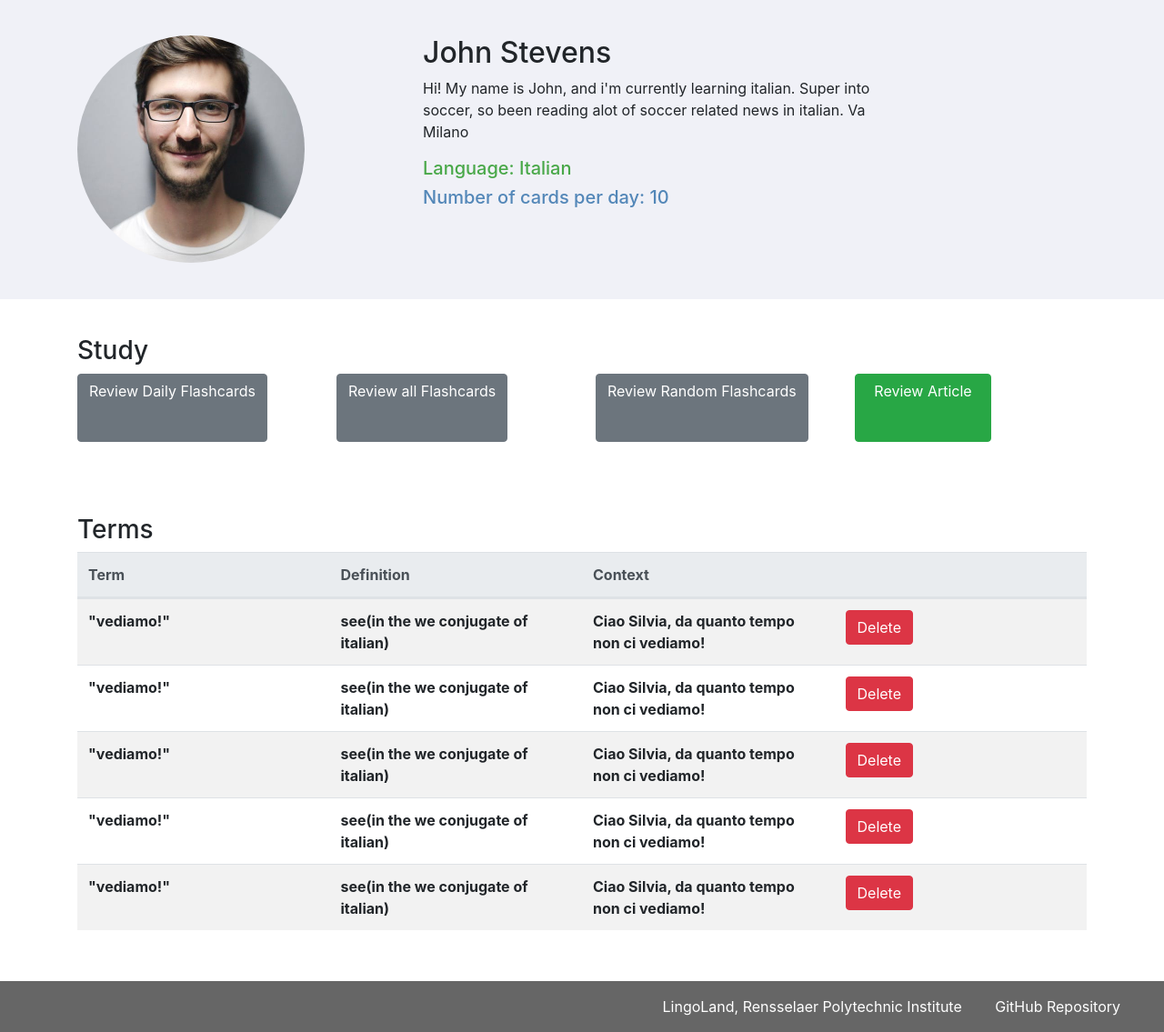
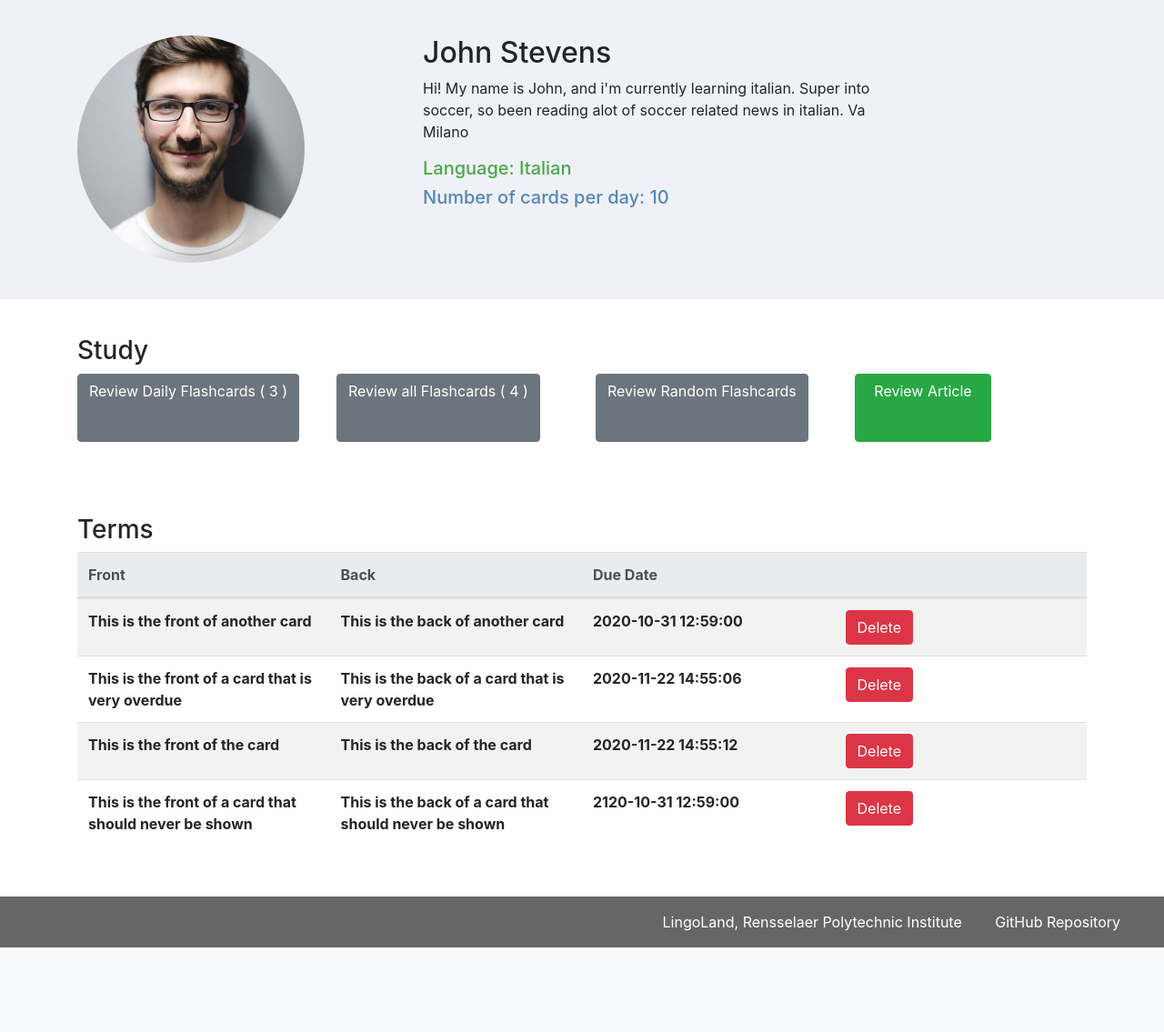
Before and after one commit to lysms/LingoLand, a PHP site: page /dashboard.php in a window 1280 px wide. Shown: the part 63-1198 px from the top of the page at 91% size. After the commit the page ends 1105 px from the top, so only its background shows below. Run offline with PHP 8.4, Linux system fonts and the light colour scheme; data comes from the database, SQL or seed files in the repository; lists and menus that the app fills with data are empty; some libraries are stand-ins or nearby versions.

Commit message:
Card Table + Delete button functionality

```diff
--- a/dashboard/dashboard.js
+++ b/dashboard/dashboard.js
@@ -0,0 +1,10 @@
+function deleteCard(cardID) {
+
+	let cardInfo = new FormData();
+	cardInfo.append("card", "{\"cardid\":\"" + cardID + "\"}");
+
+	let dataUpdate = new XMLHttpRequest();
+	dataUpdate.open("post", "../flashcards/deleteCard.php", true);
+	dataUpdate.send(cardInfo);
+	window.location.reload(true);
+}
--- a/dashboard/dashboard.php
+++ b/dashboard/dashboard.php
@@ -8,6 +8,27 @@
 <?php include('../includes/head.inc.php'); ?>
 
 <?php include('../includes/regular_nav.php'); ?>
+
+<?php
+$userID = 1;
+$query = 'select * from flashcards where userID = '. $userID .' order by duedate';
+$reviewQuery = 'select * from flashcards where duedate <= "' .
+    (new DateTime('now'))->format('Y-m-d H:i:s') . '" and userID = '. $userID;
+
+$reviewCount = 0;
+$cardCount = 0;
+
+$dbOk = false;
+@ $db = new mysqli('localhost', 'root', '', 'lingoland');
+if($db->connect_error){
+    echo "Database Error";
+}
+else{
+    $dbOk = true;
+    $cardCount = $db->query($query)->num_rows;
+    $reviewCount = $db->query($reviewQuery)->num_rows;
+}
+ ?>
 <div id="headerImg">
     <div id="main" class="background-light-grey">
         <div class="container">
@@ -33,11 +54,11 @@
             </div>
             <div class="row">
                 <div class="col-md-3">
-                    <a href="../flashcards/flashcards.php" class="btn btn-secondary activity">Review Daily
-                        Flashcards</a>
+                    <a href="../flashcards/flashcards.php" class="btn btn-secondary activity">Review Daily Flashcards (
+                    <?php echo $reviewCount; ?> )</a>
                 </div>
                 <div class="col-md-3">
-                    <a href="../flashcards/flashcards.php" class="btn btn-secondary activity">Review all Flashcards</a>
+                    <a href="../flashcards/flashcards.php" class="btn btn-secondary activity">Review all Flashcards ( <?php echo $cardCount; ?> )</a>
                 </div>
                 <div class="col-md-3">
                     <a href="../flashcards/flashcards.php" class="btn btn-secondary activity">Review Random
@@ -59,58 +80,36 @@
                     <table class="table table-striped">
                         <thead class='thead-light'>
                             <tr class="d-flex">
-                                <th class="col-3">Term</th>
-                                <th class="col-3">Definition</th>
-                                <th class="col-3">Context</th>
+                                <th class="col-3">Front</th>
+                                <th class="col-3">Back</th>
+                                <th class="col-3">Due Date</th>
                                 <th class="col-3"> </th>
                             </tr>
                         </thead>
                         <tbody>
-                            <tr class="d-flex">
-                                <th class="col-3"> "vediamo!"</th>
-                                <th class="col-3"> see(in the we conjugate of italian) </th>
-                                <th class="col-3"> Ciao Silvia, da quanto tempo non ci vediamo!</th>
-                                <th class="col-3">
-                                    <a role="button" class="btn btn-danger" href="#">Delete</a>
-                                </th>
-                            </tr>
-                            <tr class="d-flex">
-                                <th class="col-3"> "vediamo!"</th>
-                                <th class="col-3"> see(in the we conjugate of italian) </th>
-                                <th class="col-3"> Ciao Silvia, da quanto tempo non ci vediamo!</th>
-                                <th class="col-3">
-                                    <a role="button" class="btn btn-danger" href="#">Delete</a>
-                                </th>
-                            </tr>
-                            <tr class="d-flex">
-                                <th class="col-3"> "vediamo!"</th>
-                                <th class="col-3"> see(in the we conjugate of italian) </th>
-                                <th class="col-3"> Ciao Silvia, da quanto tempo non ci vediamo!</th>
-                                <th class="col-3">
-                                    <a role="button" class="btn btn-danger" href="#">Delete</a>
-                                </th>
-                            </tr>
-                            <tr class="d-flex">
-                                <th class="col-3"> "vediamo!"</th>
-                                <th class="col-3"> see(in the we conjugate of italian) </th>
-                                <th class="col-3"> Ciao Silvia, da quanto tempo non ci vediamo!</th>
-                                <th class="col-3">
-                                    <a role="button" class="btn btn-danger" href="#">Delete</a>
-                                </th>
-                            </tr>
-                            <tr class="d-flex">
-                                <th class="col-3"> "vediamo!"</th>
-                                <th class="col-3"> see(in the we conjugate of italian) </th>
-                                <th class="col-3"> Ciao Silvia, da quanto tempo non ci vediamo!</th>
-                                <th class="col-3">
-                                    <a role="button" class="btn btn-danger" href="#">Delete</a>
-                                </th>
-                            </tr>
+                            <?php
+
+                            if($dbOk){
+
+                            $result = $db->query($query);
+
+                            for ($i=0; $i < $cardCount; $i++) {
+                                $card = $result->fetch_assoc();
+                                echo "<tr class=\"d-flex\">";
+                                echo "<th class=\"col-3\">".$card["front"]."</th>";
+                                echo "<th class=\"col-3\">".$card["back"]."</th>";
+                                echo "<th class=\"col-3\">".$card["duedate"]."</th>";
+                                echo "<th class=\"col-3\">".
+                                "<button onclick=\"deleteCard(".$card["cardid"].")\" role=\"button\" class=\"btn btn-danger\">Delete</button></th>";
+                            }
+                            }
+                             ?>
+
                         </tbody>
                     </table>
                 </div>
             </div>
         </div>
     </div>
-
+    <script src="dashboard.js"></script>
     <?php include('../includes/foot.inc.php');?>
--- a/fullDBSetup.sql
+++ b/fullDBSetup.sql
@@ -27,6 +27,8 @@ SET time_zone = "+00:00";
 --
 -- Table structure for table `auth`
 --
+DROP TABLE `flashcards`;
+DROP TABLE `auth`;
 
 CREATE TABLE `auth` (
   `id` int(10) NOT NULL,
```
